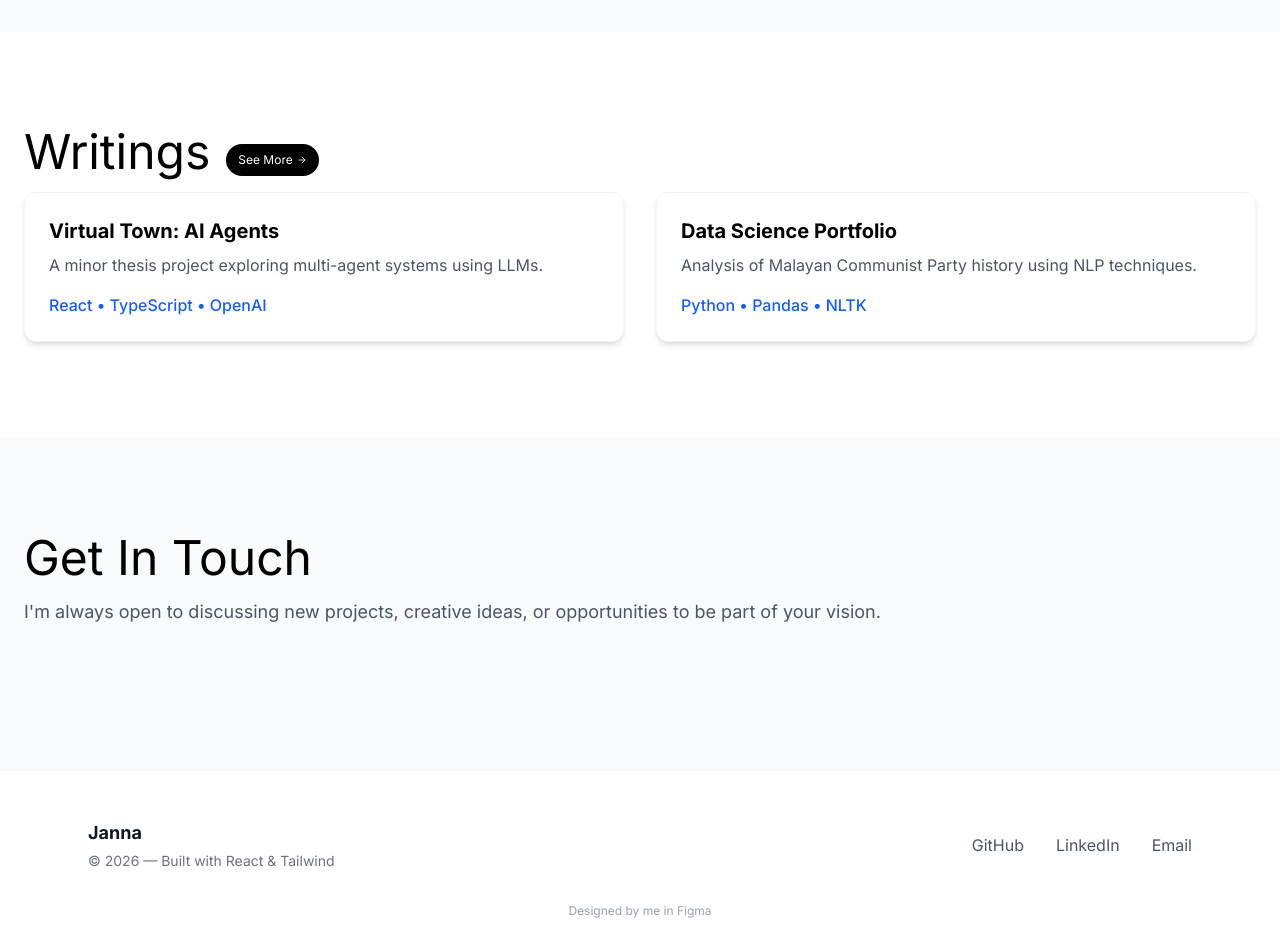
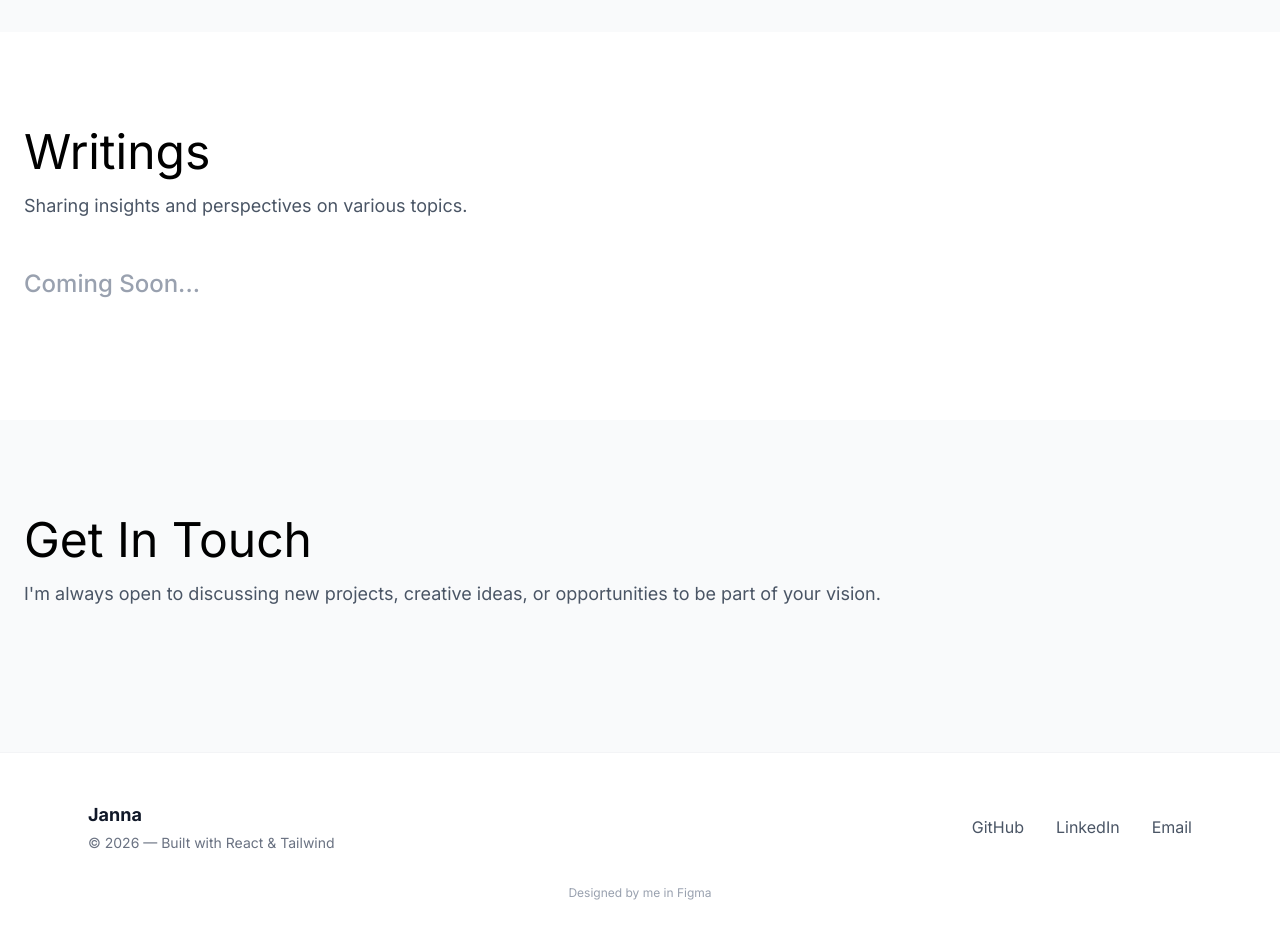
Before and after one commit to quanzee/portfolio-website, a React (Vite) app in the folder my-portfolio/: page / in a window 1280 px wide. Shown: the part 3140-4065 px from the top of the page. Built offline with nearby package versions, Linux system fonts and the light colour scheme.

Commit message:
Updated UI and Copy

```diff
--- a/my-portfolio/src/components/Writing.tsx
+++ b/my-portfolio/src/components/Writing.tsx
@@ -1,35 +1,13 @@
-import { ArrowRight } from "lucide-react";
-
 const Writing = () => {
     return (
         <section id="writing" className="py-24 px-6 bg-white">
-            <div className="inline-flex items-end gap-4 mb-4">
-            <h2 className="text-4xl md:text-5xl">Writings</h2>
-            <button className="inline-flex text-xs items-center gap-1 px-3 py-2 bg-black text-white rounded-full hover:bg-gray-800 transition-colors">
-                See More
-                <ArrowRight size={10} />
-            </button>
-            </div>
+            <h2 className="text-4xl md:text-5xl mb-4">Writings</h2>
+            <p className="text-lg text-gray-600 mb-12 max-w-2xl">
+          Sharing insights and perspectives on various topics.
+            </p>
 
-            {/* The Grid Container */}
-            <div className="grid grid-cols-1 md:grid-cols-2 gap-8">
+            <h5 className="text-2xl text-gray-400 font-medium mb-6">Coming Soon...</h5>
 
-                                    {/* Skill Card 1 */}
-            <div className="bg-white p-6 rounded-xl shadow-md border border-gray-100">
-            <h3 className="text-xl font-bold mb-2">Virtual Town: AI Agents</h3>
-            <p className="text-gray-600">A minor thesis project exploring multi-agent systems using LLMs.</p>
-            <div className="mt-4 text-blue-600 font-medium">React • TypeScript • OpenAI</div>
-
-            </div>
-
-            {/* Skill Card 2 */}
-            <div className="bg-white p-6 rounded-xl shadow-md border border-gray-100">
-              <h3 className="text-xl font-bold mb-2">Data Science Portfolio</h3>
-              <p className="text-gray-600">Analysis of Malayan Communist Party history using NLP techniques.</p>
-              <div className="mt-4 text-blue-600 font-medium">Python • Pandas • NLTK</div>
-            </div>
-
-            </div>
         </section>
     )
 }
```
